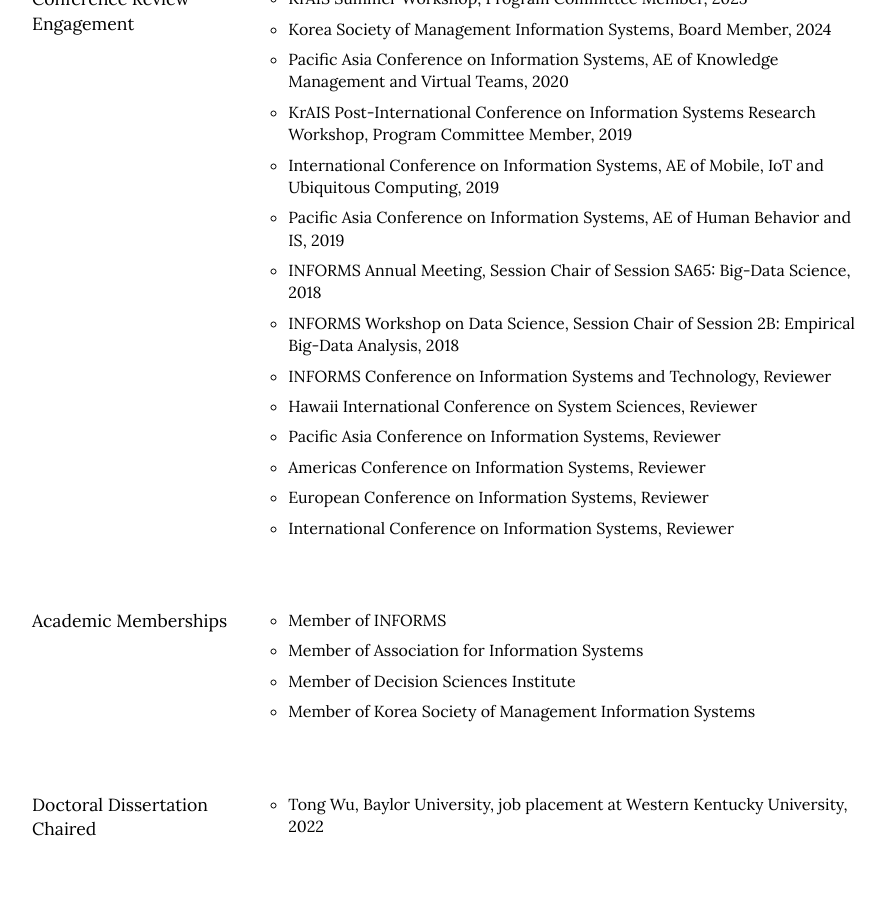
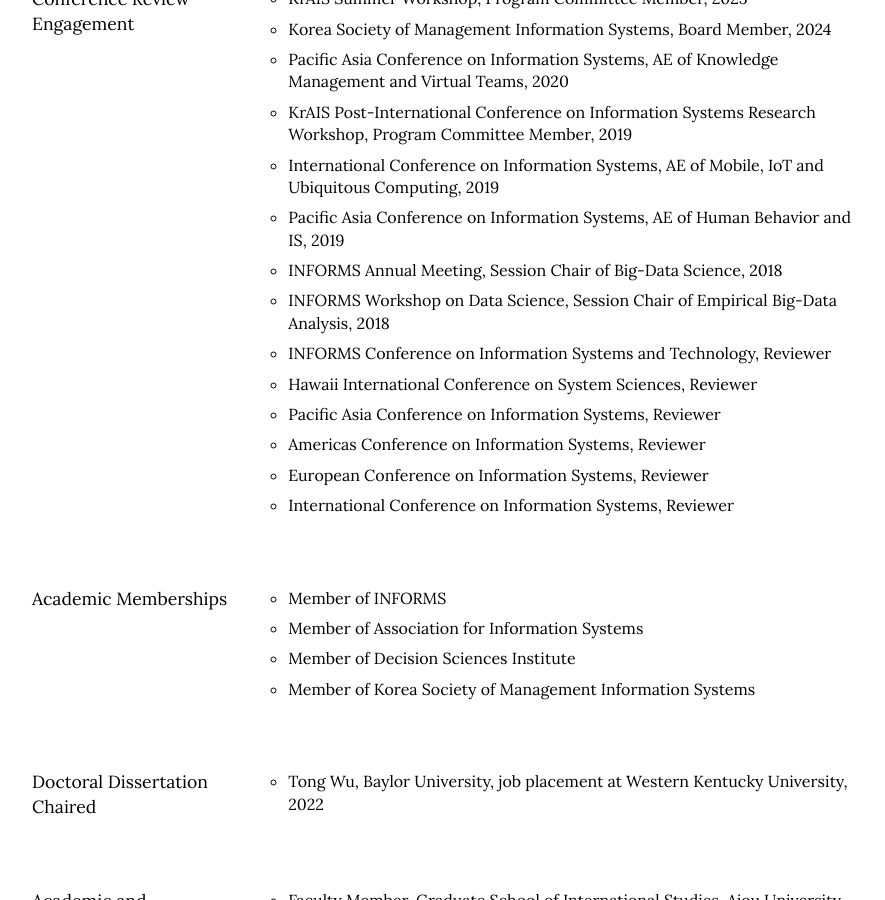
Before and after one commit to istaehun/taehun, a Jekyll site: the page built from engagement.html, in a window 1280 px wide and 900 px high, scrolled down 3758 px. Shown: the whole window, without its empty margins (188-1073 px from the left). Built offline with Jekyll 4.4.1, drawn with Linux system fonts in a browser that asks for light colours; nearby versions of some CDN libraries.

Commit message:
Update engagement.yml

```diff
--- a/_data/engagement.yml
+++ b/_data/engagement.yml
@@ -86,8 +86,8 @@
       - "KrAIS Post-International Conference on Information Systems Research Workshop, Program Committee Member, 2019"
       - "International Conference on Information Systems, AE of Mobile, IoT and Ubiquitous Computing, 2019"
       - "Pacific Asia Conference on Information Systems, AE of Human Behavior and IS, 2019"
-      - "INFORMS Annual Meeting, Session Chair of Session SA65: Big-Data Science, 2018"
-      - "INFORMS Workshop on Data Science, Session Chair of Session 2B: Empirical Big-Data Analysis, 2018"
+      - "INFORMS Annual Meeting, Session Chair of Big-Data Science, 2018"
+      - "INFORMS Workshop on Data Science, Session Chair of Empirical Big-Data Analysis, 2018"
       - "INFORMS Conference on Information Systems and Technology, Reviewer"
       - "Hawaii International Conference on System Sciences, Reviewer"
       - "Pacific Asia Conference on Information Systems, Reviewer"
```
